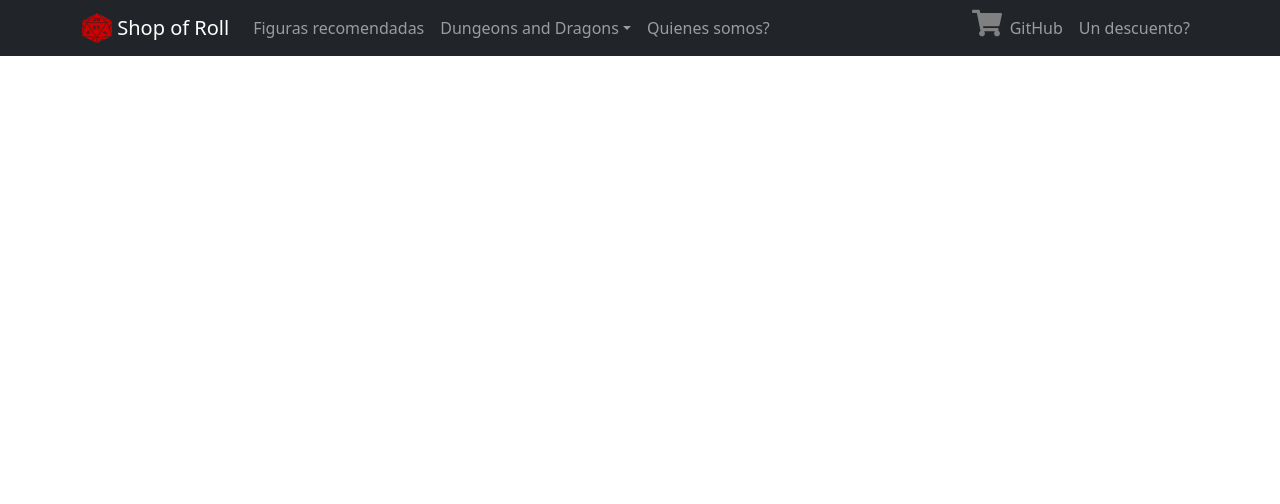
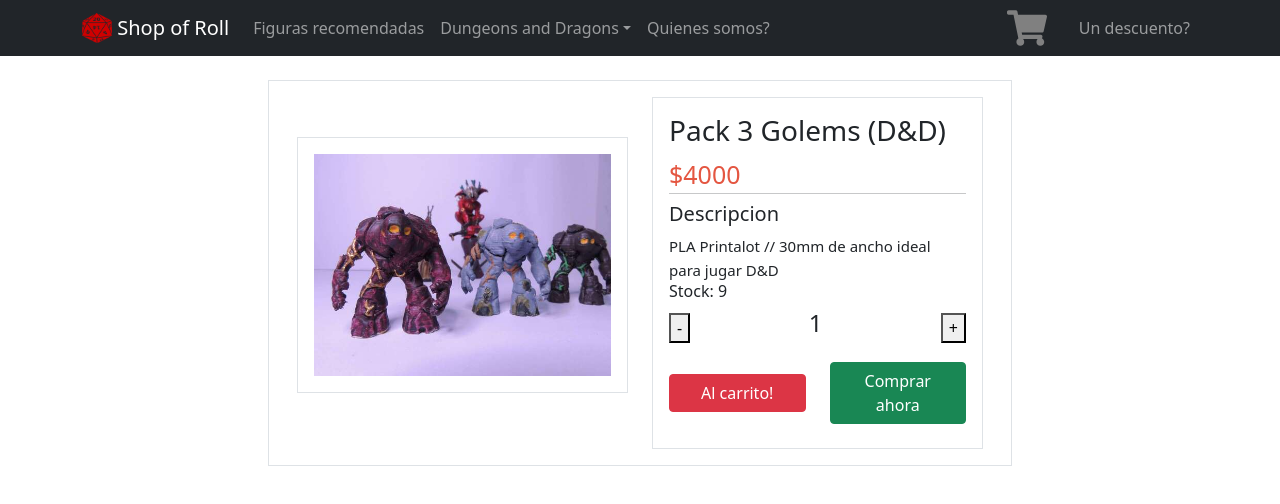
Before and after one commit to Polibyus/Shop-of-Roll, a React (Create React App) app: page /Enemigos/10 in a window 1280 px wide. Shown: the top 504 px of the page. Built offline with nearby package versions, Linux system fonts and the light colour scheme.

Commit message:
Navegacion completa de la pagina y correcciones menores

```diff
--- a/src/App.css
+++ b/src/App.css
@@ -2,25 +2,15 @@
   box-sizing: border-box;
 }
 
-.ItemList {
-  margin: 100px;
+.item-list {
   padding-right: 15px;
   padding-left: 15px;
   margin-right: auto;
   margin-left: auto;
 }
-@media (min-width: 768px) {
-  .ItemList {
-    width: 750px;
-}
-}
-@media (min-width: 992px) {
-  .ItemList {
-    width: 970px;
-}
-}
+
 @media (min-width: 1200px) {
-  .ItemList {
+  .item-list {
     width: 1170px;
 }
 }
@@ -35,7 +25,7 @@
 .loading {
   position: absolute;
   top: 35%;
-  left: 45%;
+  left: 30%;
   z-index: 1000;
   border: 16px solid #f3f3f3;
   border-top: 16px solid #3498db;
@@ -43,6 +33,11 @@
   width: 120px;
   height: 120px;
   animation: spin 2s linear infinite;
+}
+@media (min-width: 640px) {
+  .loading {
+    left: 45%;
+}
 }
 
 @keyframes spin {
@@ -65,7 +60,9 @@
 }
 
 .card {
-  box-shadow: 0 4px 8px 0 rgba(0, 0, 0, 0.2);
+  box-shadow: 7px 6px 12px -1px rgba(72, 72, 72, 0.77);
+  -webkit-box-shadow: 7px 6px 12px -1px rgba(72, 72, 72, 0.77);
+  -moz-box-shadow: 7px 6px 12px -1px rgba(72, 72, 72, 0.77);
   padding: 16px;
   text-align: center;
   background-color: #f1f1f1;
@@ -77,13 +74,6 @@
     display: block;
     margin-bottom: 20px;
   }
-}
-
-.main-section {
-  position: absolute;
-  left: 50%;
-  top: 20%;
-  transform: translate(-50%, 5%);
 }
 
 .left-side-product-box img {
@@ -112,8 +102,14 @@
   align-items: center;
 }
 
-.posicionar {
-  position: absolute;
-  left: 15%;
-  top: 10%;
+.items {
+  display: flex;
+  flex-direction: row;
+  flex-wrap: wrap;
 }
+
+.centered {
+  display: flex;
+  align-items: center;
+  justify-content: center;
+}
--- a/src/App.js
+++ b/src/App.js
@@ -8,16 +8,19 @@ import NavBar from './components/NavBar';
 import ItemDetailContainer from './components/ItemDetailContainer';
 import AboutUs from './components/AboutUs';
 import ItemListContainer from './components/ItemListContainer';
+import Carrito from './components/Carrito'
 
 function App() {
   return (
     <BrowserRouter>
     <NavBar/>
     <Routes>
-      <Route path= "/" element={<ItemListContainer /> } />
-      {/* <Route path="/items" element={} /> */}
-      <Route path="/aboutus" element={<AboutUs /> } />
-      <Route path="/itemdetail" element={<ItemDetailContainer />} />
+      <Route path= "/" element={<ItemListContainer />} />
+      <Route path="/:cat" element={<ItemListContainer />} />
+      <Route path="/Conocenos" element={<AboutUs /> } />
+      <Route path="/:cat/:itemID" element={<ItemDetailContainer />} />
+      <Route path="/:cat/:itemID" element={<ItemDetailContainer />} />
+      <Route path="/carrito" element={<Carrito />} />
     </Routes>
     </BrowserRouter>
   );
--- a/src/components/AboutUs.js
+++ b/src/components/AboutUs.js
@@ -2,7 +2,7 @@ import React from 'react'
 
 const AboutUs = () => {
     return (
-        <div class="container posicionar">
+        <div class="container">
             <h3 class="subtitulo">War of roll</h3><p>Es un pequeño grupo de amigos que se reune para difrutar de innumerables aventuras en el mundo de <strong>Dungeons and Dragons</strong>. A la vez imprimimos miniaturas en una impresora 3D, para poder visualizar las acciones de nuestros heroes.</p>
             <p>Nuestras figuras son de 30mm de ancho en adelante, tienen las medidas perfectas para jugar calabozos! Impresas en PLA de<strong> muy buena calidad (Printalot)</strong> tienen un promedio de impresión de 2 a 4 horas! Capas más dependiendo calidad y tamaño! Pintadas a mano con PRIMER, acrílico y barniz! Para que se vea igual de bien por mucho mucho tiempo</p>
             <h3>Pero <strong>¿qué es Dungeons and Dragons?</strong></h3>
--- /dev/null
+++ b/src/components/Carrito.js
@@ -0,0 +1,11 @@
+import React from 'react'
+
+const Carrito = () => {
+    return (
+        <div>
+            <h1>FUTURO CARRITO!!</h1>
+        </div>
+    )
+}
+
+export default Carrito
--- a/src/components/CartIcon.js
+++ b/src/components/CartIcon.js
@@ -4,9 +4,9 @@ import { IconContext } from "react-icons"
 
 const CartIcon = () => {
     return (
-        <IconContext.Provider value={{ color: 'grey', size: '30px' }}>
-        <div>
-            <a href="https://www.w3schools.com/js/js_objects.asp" target="blank"> <FaShoppingCart /></a>
+        <IconContext.Provider value={{ color: 'grey', size: '40px' }}>
+        <div className='px-4'>
+            <a href="/carrito"> <FaShoppingCart /></a>
         </div>
         </IconContext.Provider>
     )
--- a/src/components/ItemDetail.js
+++ b/src/components/ItemDetail.js
@@ -4,37 +4,37 @@ import ItemCount from './ItemCount';
 
 const ItemDetail = ({ item }) => {
   return (
-    <div class="container">
-      <div class="col-lg-8 border p-3 main-section bg-white">
-        <div class="row m-0">
-            <div class="col-lg-6 left-side-product-box pb-3">
-                <img src={item.picURL} alt={item.nombre} width="500" height="500" class="border p-3 img-fluid" />
+    <div className="container centered">
+      <div className="col-lg-8 border p-3 main-section bg-white">
+        <div className="row m-0">
+            <div className="col-lg-6 left-side-product-box pb-3">
+                <img src={item.picURL} alt={item.nombre} width="500" height="500" className="border p-3 img-fluid" />
             </div>
-            <div class="col-lg-6">
-                <div class="right-side-pro-detail border p-3 m-0">
-                    <div class="row">
-                        <div class="col-lg-12">
+            <div className="col-lg-6">
+                <div className="right-side-pro-detail border p-3 m-0">
+                    <div className="row">
+                        <div className="col-lg-12">
                           <h3>{item.nombre}</h3>
                         </div>
-                        <div class="col-lg-12">
-                            <p class="m-0 p-0 price-pro">${item.precioARS}</p>
-                            <hr class="p-0 m-0" />
+                        <div className="col-lg-12">
+                            <p className="m-0 p-0 price-pro">${item.precioARS}</p>
+                            <hr className="p-0 m-0" />
                         </div>
-                        <div class="col-lg-12 pt-2">
+                        <div className="col-lg-12 pt-2">
                             <h5>Descripcion</h5>
                             <span>{item.desc}</span>
                         </div>
-                        <div class="col-lg-12">
+                        <div className="col-lg-12">
                             <h6>Stock: {item.stock}</h6>
                             <ItemCount stock={item.stock} />
                         </div>
-                        <div class="col-lg-12 mt-3">
-                            <div class="row">
-                                <div class="col-lg-6 pb-2">
-                                    <a href="#" class="btn btn-danger w-100">Al carrito!</a>
+                        <div className="col-lg-12 mt-3">
+                            <div className="row">
+                                <div className="col-lg-6 pb-2">
+                                    <a href="/carrito" className="btn btn-danger w-100">Al carrito!</a>
                                 </div>
-                                <div class="col-lg-6">
-                                    <a href="#" class="btn btn-success w-100">Comprar ahora</a>
+                                <div className="col-lg-6 pb-2">
+                                    <a href="/finish" className="btn btn-success w-100">Comprar ahora</a>
                                 </div>
                             </div>
                         </div>
--- a/src/components/ItemList.js
+++ b/src/components/ItemList.js
@@ -4,11 +4,13 @@ import Item from './Item'
 const ItemList = ({ items }) => {
     return (
         <>
-        <div className='ItemList'>
+        <div className='item-list'>
         <h2>Mostrando {items.length} productos</h2>
+        <div className='items'>
         {items.map((item) => (
         <Item item={item} key={item.id} />
         ))}
+        </div>
         </div>
         </>
     )
--- a/src/components/NavBar.js
+++ b/src/components/NavBar.js
@@ -5,7 +5,7 @@ import CartIcon from './CartIcon'
 
 const NavBar = () => {
     return (
-        <Navbar collapseOnSelect expand="lg" bg="dark" variant="dark" fixed="top">
+        <Navbar collapseOnSelect expand="lg" bg="dark" variant="dark" className='mb-4'>
             <Container>
                 <Navbar.Brand href="/">
                 <img
@@ -20,21 +20,20 @@ const NavBar = () => {
                 <Navbar.Toggle aria-controls="responsive-navbar-nav"/>
                 <Navbar.Collapse id="responsive-navbar-nav">
                     <Nav className="me-auto">
-                        <Nav.Link href="/items">Figuras recomendadas</Nav.Link>
+                        <Nav.Link href="/Recomendadas">Figuras recomendadas</Nav.Link>
                         <NavDropdown title="Dungeons and Dragons" id="collasible-nav-dropdown">
-                            <NavDropdown.Item href="#action/3.1">Humanos</NavDropdown.Item>
-                            <NavDropdown.Item href="#action/3.2">Orcos</NavDropdown.Item>
-                            <NavDropdown.Item href="#action/3.3">NPC's</NavDropdown.Item>
+                            <NavDropdown.Item href="/Heroes">Heroes</NavDropdown.Item>
+                            <NavDropdown.Item href="/Enemigos">Enemigos</NavDropdown.Item>
+                            <NavDropdown.Item href="/NPC">NPC's</NavDropdown.Item>
                             <NavDropdown.Divider/>
-                            <NavDropdown.Item href="https://roll20.net/" target="_blank">Guias y manuales</NavDropdown.Item>
+                            <NavDropdown.Item href="/Manuales">Guias y manuales</NavDropdown.Item>
                         </NavDropdown>
-                        <Nav.Link href="/aboutus">Quienes somos?</Nav.Link>
+                        <Nav.Link href="/Conocenos">Quienes somos?</Nav.Link>
                     </Nav>
                     <Nav>
                         <CartIcon />
-                        <hr />
-                        <Nav.Link href="https://github.com/Polibyus" target="_blank">GitHub</Nav.Link>
-                        <Nav.Link eventKey={2} href="https://polibyus.github.io/Roll-Adventure/" target="_blank">Un descuento?</Nav.Link>
+                        {' '}
+                        <Nav.Link className='px-2' eventKey={2} href="https://polibyus.github.io/Roll-Adventure/" target="_blank">Un descuento?</Nav.Link>
                     </Nav>
                 </Navbar.Collapse>
             </Container>
--- /dev/null
+++ b/src/data/data.js
@@ -0,0 +1,140 @@
+import ziggs from "../img/items/ziggs.jpg";
+import subzero from "../img/items/subzero.jpg";
+import pyramid from "../img/items/pyramid.jpg";
+import npc from "../img/items/npc.jpg";
+import guerrero from "../img/items/guerrero.jpg";
+import orcos from "../img/items/orcos.jpg";
+import barbaro from "../img/items/barbaro.jpg";
+import bardo from "../img/items/bardo.jpg";
+import bruja from "../img/items/bruja.jpg";
+import golems from "../img/items/golems.jpg";
+import manual1 from "../img/items/manual1.jpg";
+import manual2 from "../img/items/manual2.png";
+
+const USD = 200;
+function calcPrecio (precio) {
+    return (precio * USD);
+}
+
+export const data = [
+    {
+    id: 1,
+    nombre: "Figura Ziggs xl (LoL)",
+    desc: "Pequeña pero explosiva figura del famoso campeon ziggs de League of Legends",
+    precioUSD: 20,
+    precioARS: calcPrecio(20),
+    cat: "Recomendadas",
+    picURL: ziggs,
+    stock: 3,
+    },
+    {
+    id: 2,
+    nombre: "Figura Sub-Zero (MK)",
+    desc: "Congelado",
+    precioUSD: 30,
+    precioARS: calcPrecio(20),
+    cat: "Recomendadas",
+    picURL: subzero,
+    stock: 1,
+    },
+    {
+    id: 3,
+    nombre: "Figura Pyramid Head (SH)",
+    desc: "De Silent Hill a tu casa",
+    precioUSD: 25,
+    precioARS: calcPrecio(20),
+    cat: "Recomendadas",
+    picURL: pyramid,
+    stock: 2,
+    },
+    {
+    id: 4,
+    nombre: "Pack 6 NPC's (D&D)",
+    desc: "Esa ciudad necesita ser llenada y no solo por valientes heroes",
+    precioUSD: 5,
+    precioARS: calcPrecio(20),
+    cat: "NPC",
+    picURL: npc,
+    stock: 9,
+    },
+    {
+    id: 5,
+    nombre: "Guerrero sagrado (D&D)",
+    desc: "PLA Printalot // 30mm de ancho ideal para jugar D&D",
+    precioUSD: 3,
+    precioARS: calcPrecio(20),
+    cat: "Heroes",
+    picURL: guerrero,
+    stock: 9,
+    },
+    {
+    id: 6,
+    nombre: "Pack 6 Orcos (D&D)",
+    desc: "PLA Printalot // 30mm de ancho ideal para jugar D&D",
+    precioUSD: 3,
+    precioARS: calcPrecio(20),
+    cat: "Enemigos",
+    picURL: orcos,
+    stock: 9,
+    },
+    {
+    id: 7,
+    nombre: "Barbaro Humano (D&D)",
+    desc: "PLA Printalot // 30mm de ancho ideal para jugar D&D",
+    precioUSD: 3,
+    precioARS: calcPrecio(20),
+    cat: "Heroes",
+    picURL: barbaro,
+    stock: 9,
+    },
+    {
+    id: 8,
+    nombre: "Bardo Elfo (D&D)",
+    desc: "PLA Printalot // 30mm de ancho ideal para jugar D&D",
+    precioUSD: 3,
+    precioARS: calcPrecio(20),
+    cat: "Heroes",
+    picURL: bardo,
+    stock: 9,
+    },
+    {
+    id: 9,
+    nombre: "Bruja Tieflin (D&D)",
+    desc: "PLA Printalot // 30mm de ancho ideal para jugar D&D",
+    precioUSD: 3,
+    precioARS: calcPrecio(20),
+    cat: "Heroes",
+    picURL: bruja,
+    stock: 9,
+    },
+    {
+    id: 10,
+    nombre: "Pack 3 Golems (D&D)",
+    desc: "PLA Printalot // 30mm de ancho ideal para jugar D&D",
+    precioUSD: 3,
+    precioARS: calcPrecio(20),
+    cat: "Enemigos",
+    picURL: golems,
+    stock: 9,
+    },
+    {
+    id: 11,
+    nombre: "Manual inicio en D&D",
+    desc: "Impreso a color, 32 paginas, todo lo necesario para comenzar a jugar Dungeons and Dragons",
+    precioUSD: 5,
+    precioARS: calcPrecio(5),
+    cat: "Manuales",
+    picURL: manual1,
+    stock: 9,
+    },
+    {
+    id: 12,
+    nombre: "Pack 4 Aventuras (D&D)",
+    desc: "PLA Printalot // 30mm de ancho ideal para jugar D&D",
+    precioUSD: 15,
+    precioARS: calcPrecio(15),
+    cat: "Manuales",
+    picURL: manual2,
+    stock: 5,
+    },
+];
```
Also changed, not shown: src/components/Item.js (+5 -4 lines), src/components/ItemDetailContainer.js (+12 -128 lines), src/components/ItemListContainer.js (+9 -68 lines), src/img/items/manual1.jpg (added), src/img/items/manual2.png (added).
